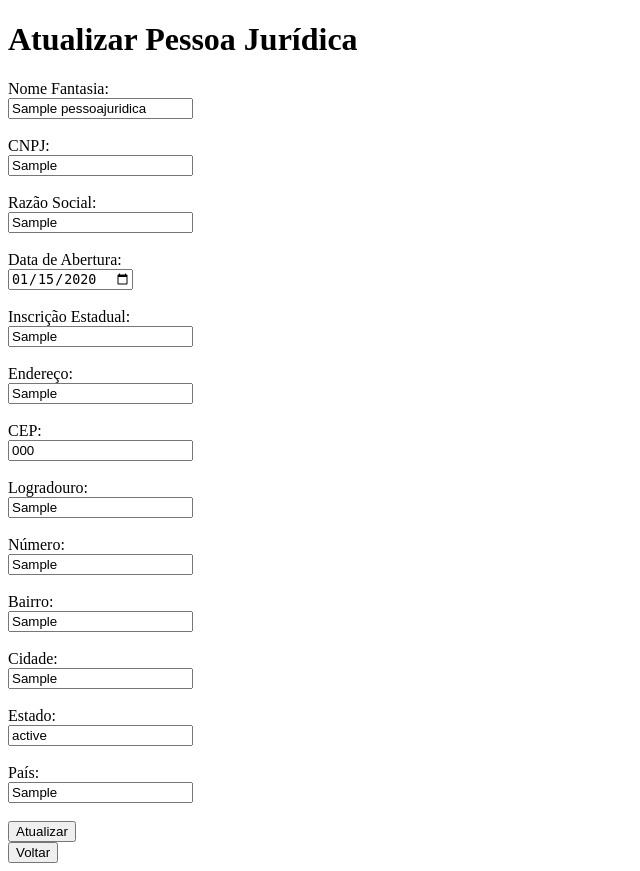
After one commit to SrNepo/atividade0611, a Django app: page /atualizarPessoaJuridica/1/ in a window 1280 px wide. The commit adds this page. Shown: the whole page, without its empty margins (0-640 px from the left). Run offline with Django 5.2, Linux system fonts and the light colour scheme; tables that the repository leaves empty hold one stand-in row (values such as "Sample post").

Commit message:
finalizado crud

```diff
--- a/setup/urls.py
+++ b/setup/urls.py
@@ -16,15 +16,26 @@ Including another URLconf
 """
 from django.contrib import admin
 from django.urls import path
-from vendaEnergiaSolar import views
+from vendaEnergiaSolar import viewsPessoaFisica, viewsPessoaJuridica
 
 urlpatterns = [
     path('admin/', admin.site.urls),
-    path('', views.index, name='index'),
-    path('visualizarPessoaJuridica/', views.vizualizarPessoaJuridica, name='visualizarPessoaJuridica'),
-    path('cadastrarPessoaFisica/',views.cadastrarPessoaFisica,name='cadastrarPessoaFisica'),
-    path('cadastrarPessoaJuridica/', views.cadastrarPessoaJuridica, name='cadastrarPessoaJuridica'),
-    path('adicionarPessoaFisica/', views.adicionarPessoaFisica, name='adicionarPessoaFisica'),
-    path('deletarPessoaFisica/<int:id>/', views.deletarPessoaFisica, name='deletarPessoaFisica'),
-    path('atualizarPessoaFisica/<int:id>/', views.atualizarPessoaFisica,name='atualizarPessoaFisica')
+    path('', viewsPessoaFisica.index, name='index'),
+    path('visualizarPessoaJuridica/', viewsPessoaJuridica.vizualizarPessoaJuridica, name='visualizarPessoaJuridica'),
+
+    # Pessoa Física
+    path('cadastrarPessoaFisica/', viewsPessoaFisica.cadastrarPessoaFisica, name='cadastrarPessoaFisica'),
+    path('adicionarPessoaFisica/', viewsPessoaFisica.adicionarPessoaFisica, name='adicionarPessoaFisica'),
+    path('deletarPessoaFisica/<int:id>/', viewsPessoaFisica.deletarPessoaFisica, name='deletarPessoaFisica'),
+    path('atualizarPessoaFisica/<int:id>/', viewsPessoaFisica.atualizarPessoaFisica, name='atualizarPessoaFisica'),
+    path('aplicarAtualizacaoPessoaFisica/<int:id>/', viewsPessoaFisica.aplicarAtualizacaoPessoaFisica,
+         name='aplicarAtualizacaoPessoaFisica'),
+
+    # Pessoa Jurídica
+    path('cadastrarPessoaJuridica/', viewsPessoaJuridica.cadastrarPessoaJuridica, name='cadastrarPessoaJuridica'),
+    path('adicionarPessoaJuridica/', viewsPessoaJuridica.adicionarPessoaJuridica, name='adicionarPessoaJuridica'),
+    path('deletarPessoaJuridica/<int:id>/', viewsPessoaJuridica.deletarPessoaJuridica, name='deletarPessoaJuridica'),
+    path('atualizarPessoaJuridica/<int:id>/', viewsPessoaJuridica.atualizarPessoaJuridica, name='atualizarPessoaJuridica'),
+    path('aplicarAtualizacaoPessoaJuridica/<int:id>/', viewsPessoaJuridica.aplicarAtualizacaoPessoaJuridica,
+         name='aplicarAtualizacaoPessoaJuridica'),
 ]
--- a/vendaEnergiaSolar/templates/vendaEnergiaSolar/atualizarPessoaFisica.html
+++ b/vendaEnergiaSolar/templates/vendaEnergiaSolar/atualizarPessoaFisica.html
@@ -7,7 +7,7 @@
 <body>
     <h1>Atualizar Pessoa Física</h1>
 
-    <form action="" method="post">
+    <form action="{% url 'aplicarAtualizacaoPessoaFisica' pessoa.id %}" method="post">
         {% csrf_token %}
 
         <label for="nome_completo">Nome Completo:</label><br>
--- /dev/null
+++ b/vendaEnergiaSolar/templates/vendaEnergiaSolar/atualizarPessoaJuridica.html
@@ -0,0 +1,59 @@
+<!DOCTYPE html>
+<html lang="pt-br">
+<head>
+    <meta charset="UTF-8">
+    <title>Atualizar Pessoa Jurídica</title>
+</head>
+<body>
+    <h1>Atualizar Pessoa Jurídica</h1>
+
+    <form action="{% url 'aplicarAtualizacaoPessoaJuridica' pessoa.id %}" method="post">
+        {% csrf_token %}
+
+        <label for="nome_fantasia">Nome Fantasia:</label><br>
+        <input type="text" id="nome_fantasia" name="nome_fantasia" value="{{ pessoa.nome_fantasia }}" required><br><br>
+
+        <label for="cnpj">CNPJ:</label><br>
+        <input type="text" id="cnpj" name="cnpj" maxlength="14" value="{{ pessoa.cnpj }}" required><br><br>
+
+        <label for="razao_social">Razão Social:</label><br>
+        <input type="text" id="razao_social" name="razao_social" value="{{ pessoa.razao_social }}" required><br><br>
+
+        <label for="abertura">Data de Abertura:</label><br>
+        <input type="date" id="abertura" name="abertura" value="{{ pessoa.abertura|date:'Y-m-d' }}" required><br><br>
+
+        <label for="inscricao_estadual">Inscrição Estadual:</label><br>
+        <input type="text" id="inscricao_estadual" name="inscricao_estadual" value="{{ pessoa.inscricao_estadual }}"><br><br>
+
+        <label for="endereco">Endereço:</label><br>
+        <input type="text" id="endereco" name="endereco" value="{{ pessoa.endereco }}"><br><br>
+
+        <label for="cep">CEP:</label><br>
+        <input type="text" id="cep" name="cep" maxlength="9" value="{{ pessoa.cep }}"><br><br>
+
+        <label for="logradouro">Logradouro:</label><br>
+        <input type="text" id="logradouro" name="logradouro" value="{{ pessoa.logradouro }}"><br><br>
+
+        <label for="numero">Número:</label><br>
+        <input type="text" id="numero" name="numero" maxlength="10" value="{{ pessoa.numero }}"><br><br>
+
+        <label for="bairro">Bairro:</label><br>
+        <input type="text" id="bairro" name="bairro" value="{{ pessoa.bairro }}"><br><br>
+
+        <label for="cidade">Cidade:</label><br>
+        <input type="text" id="cidade" name="cidade" value="{{ pessoa.cidade }}"><br><br>
+
+        <label for="estado">Estado:</label><br>
+        <input type="text" id="estado" name="estado" maxlength="2" value="{{ pessoa.estado }}"><br><br>
+
+        <label for="pais">País:</label><br>
+        <input type="text" id="pais" name="pais" value="{{ pessoa.pais }}"><br><br>
+
+        <button type="submit">Atualizar</button>
+    </form>
+
+    <form action="{% url 'visualizarPessoaJuridica' %}" method="get">
+        <button>Voltar</button>
+    </form>
+</body>
+</html>
--- a/vendaEnergiaSolar/templates/vendaEnergiaSolar/pessoaJuridica.html
+++ b/vendaEnergiaSolar/templates/vendaEnergiaSolar/pessoaJuridica.html
@@ -45,11 +45,11 @@
                 <td>{{ pessoajuridica.estado }}</td>
                 <td>{{ pessoajuridica.pais }}</td>
                 <td>
-                    <form action="" method="post">
+                    <form action="{% url 'atualizarPessoaJuridica' pessoajuridica.id %}" method="post">
                         {% csrf_token %}
                         <button>Atualizar</button>
                     </form>
-                    <form action="" method="post">
+                    <form action="{% url 'deletarPessoaJuridica' pessoajuridica.id %}" method="post">
                         {% csrf_token %}
                         <button>Deletar</button>
                     </form>
--- /dev/null
+++ b/vendaEnergiaSolar/viewsPessoaJuridica.py
@@ -0,0 +1,84 @@
+from django.shortcuts import redirect, render
+from vendaEnergiaSolar.models import PessoaFisica, PessoaJuridica
+
+def cadastrarPessoaJuridica(request):
+    return render(request, "vendaEnergiaSolar/cadastrarPessoaJuridica.html")
+
+def vizualizarPessoaJuridica(request):
+    pessoasjuridicas = PessoaJuridica.objects.all()
+    return render(request, "vendaEnergiaSolar/pessoaJuridica.html", {"pessoasjuridicas": pessoasjuridicas})
+
+def adicionarPessoaJuridica(request):
+    nome_fantasia = request.POST.get('nome_fantasia')
+    cnpj = request.POST.get('cnpj')
+    razao_social = request.POST.get('razao_social')
+    abertura = request.POST.get('abertura')
+    inscricao_estadual = request.POST.get('inscricao_estadual')
+    endereco = request.POST.get('endereco')
+    cep = request.POST.get('cep')
+    logradouro = request.POST.get('logradouro')
+    numero = request.POST.get('numero')
+    bairro = request.POST.get('bairro')
+    cidade = request.POST.get('cidade')
+    estado = request.POST.get('estado')
+    pais = request.POST.get('pais')
+
+    pessoa = PessoaJuridica(
+        nome_fantasia=nome_fantasia,
+        cnpj=cnpj,
+        razao_social=razao_social,
+        abertura=abertura,
+        inscricao_estadual=inscricao_estadual,
+        endereco=endereco,
+        cep=cep,
+        logradouro=logradouro,
+        numero=numero,
+        bairro=bairro,
+        cidade=cidade,
+        estado=estado,
+        pais=pais
+    )
+    pessoa.save()
+    return redirect('visualizarPessoaJuridica')
+
+def deletarPessoaJuridica(request, id):
+    pessoa = PessoaJuridica.objects.get(id=id)
+    pessoa.delete()
+    return redirect('visualizarPessoaJuridica')
+
+def atualizarPessoaJuridica(request, id):
+    pessoa = PessoaJuridica.objects.get(id=id)
+    return render(request, "vendaEnergiaSolar/atualizarPessoaJuridica.html", {"pessoa": pessoa})
+
+def aplicarAtualizacaoPessoaJuridica(request, id):
+    nome_fantasia = request.POST.get('nome_fantasia')
+    cnpj = request.POST.get('cnpj')
+    razao_social = request.POST.get('razao_social')
+    abertura = request.POST.get('abertura')
+    inscricao_estadual = request.POST.get('inscricao_estadual')
+    endereco = request.POST.get('endereco')
+    cep = request.POST.get('cep')
+    logradouro = request.POST.get('logradouro')
+    numero = request.POST.get('numero')
+    bairro = request.POST.get('bairro')
+    cidade = request.POST.get('cidade')
+    estado = request.POST.get('estado')
+    pais = request.POST.get('pais')
+
+    pessoa = PessoaJuridica.objects.get(id=id)
+    pessoa.nome_fantasia = nome_fantasia
+    pessoa.cnpj = cnpj
+    pessoa.razao_social = razao_social
+    pessoa.abertura = abertura
+    pessoa.inscricao_estadual = inscricao_estadual
+    pessoa.endereco = endereco
+    pessoa.cep = cep
+    pessoa.logradouro = logradouro
+    pessoa.numero = numero
+    pessoa.bairro = bairro
+    pessoa.cidade = cidade
+    pessoa.estado = estado
+    pessoa.pais = pais
+    pessoa.save()
+
+    return redirect('visualizarPessoaJuridica')
```
Also changed, not shown: vendaEnergiaSolar/templates/vendaEnergiaSolar/cadastrarPessoaJuridica.html (+52 -4 lines), vendaEnergiaSolar/viewsPessoaFisica.py (renamed from vendaEnergiaSolar/views.py, +21 -9 lines).
